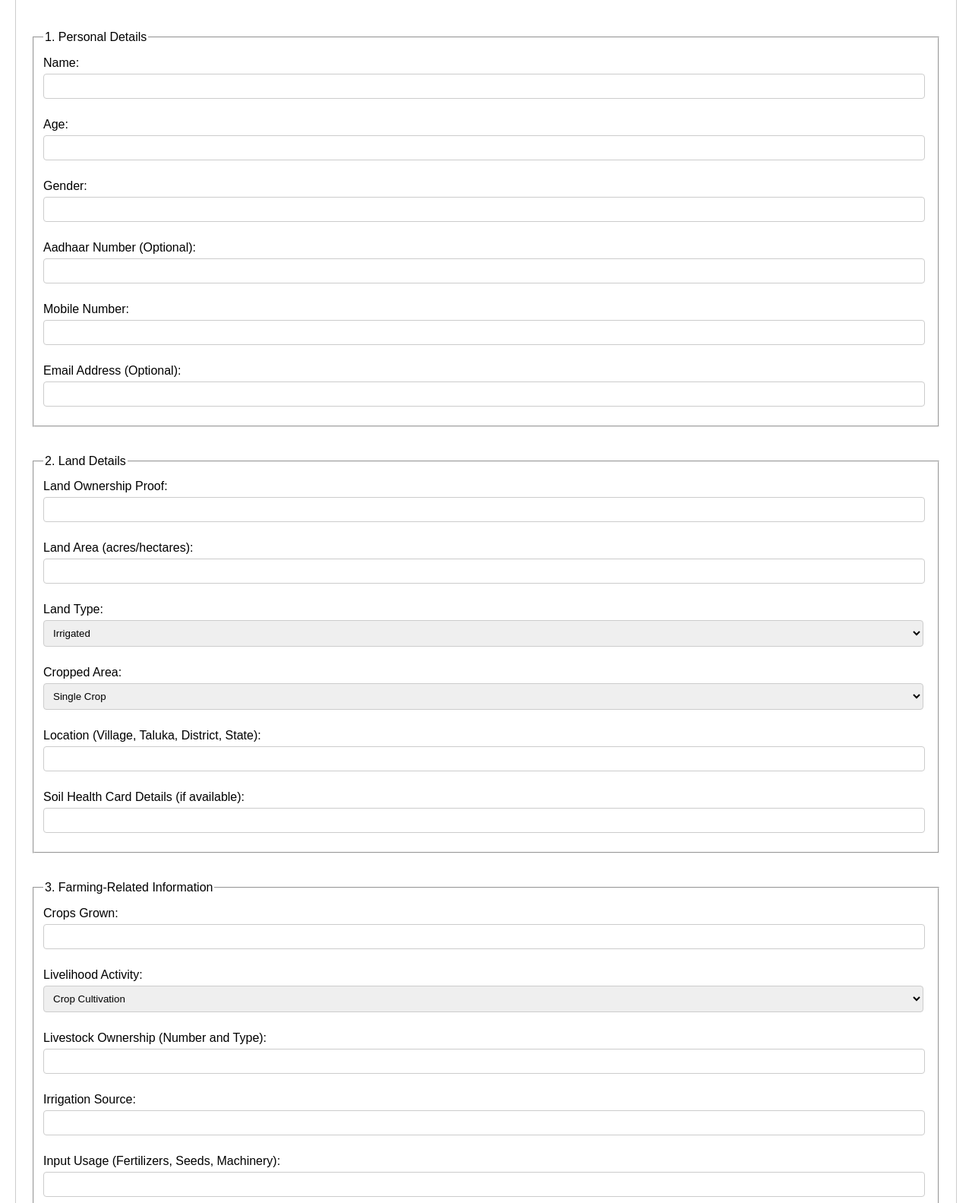
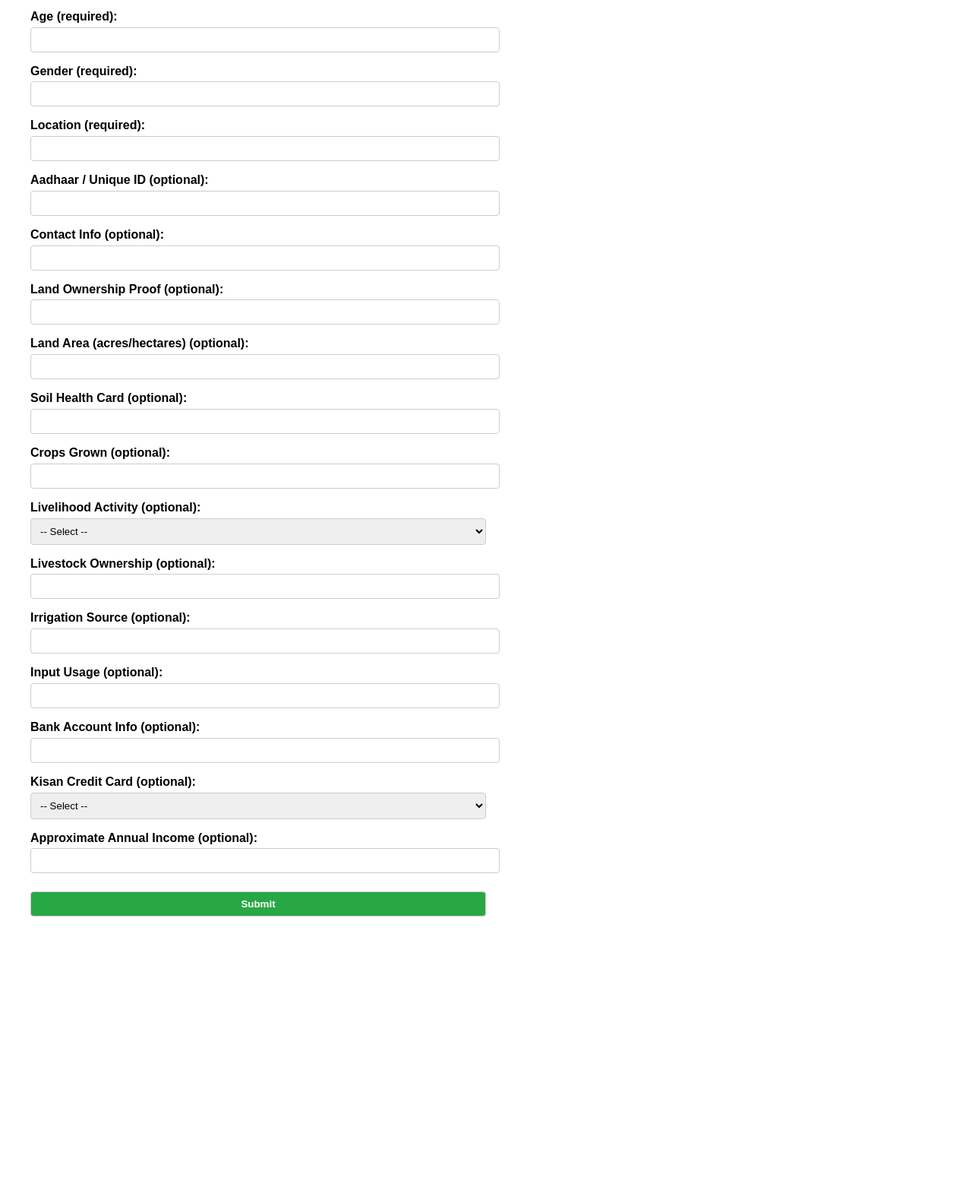
Before and after one commit to Shubhamjoshi1234/IEEE-frontend, a website: page form.html in a window 1280 px wide. Shown: the part 163-1746 px from the top of the page at 76% size. After the commit the page ends 1441 px from the top, so only its background shows below. Drawn offline with Linux system fonts and the light colour scheme.

Commit message:
form.html changes

```diff
--- a/form.html
+++ b/form.html
@@ -1,157 +1,124 @@
 <!DOCTYPE html>
 <html lang="en">
 <head>
-    <meta charset="UTF-8">
-    <meta name="viewport" content="width=device-width, initial-scale=1.0">
+  <meta charset="UTF-8" />
+  <meta name="viewport" content="width=device-width, initial-scale=1.0"/>
   <title>Farmer Registration Form</title>
   <style>
+    /* Basic styling for demonstration */
     body {
       font-family: Arial, sans-serif;
       margin: 20px;
       padding: 20px;
-            border: 1px solid #ccc;
-            border-radius: 5px;
-            max-width: 100%;
+      max-width: 600px;
     }
+
     h2 {
       text-align: center;
+      margin-bottom: 1rem;
     }
+
     label {
       display: block;
-            margin: 10px 0 5px;
+      margin-top: 1rem;
+      font-weight: bold;
     }
-        input {
-            width: 98%;
+
+    input, select, button {
+      width: 100%;
       padding: 8px;
-            margin-bottom: 15px;
+      margin-top: 0.3rem;
       border: 1px solid #ccc;
       border-radius: 4px;
     }
-        select {
-            width: 99.4%;
-            padding: 8px;
-            margin-bottom: 15px;
-            border: 1px solid #ccc;
-            border-radius: 4px;
+
+    button {
+      margin-top: 1.5rem;
+      background-color: #28a745;
+      color: #fff;
+      cursor: pointer;
+      font-weight: bold;
     }
-        button {
-            padding: 10px 15px;
-            background-color: #28a745;
-            color: white;
-            border: none;
-            border-radius: 5px;
-            cursor: pointer;
-        }
+
     button:hover {
       background-color: #218838;
     }
-        .alert {
-            padding: 10px;
-            margin: 10px 0;
-            border-radius: 4px;
+
+    /* Container for alerts placed BELOW the form */
+    #alertContainer {
+      margin-top: 2rem;
+    }
+
+    /* Success alert styling */
+    #successAlert {
       display: none;
+      background-color: #28a745;
+      color: #fff;
+      border: 1px solid #28a745;
+      padding: 15px;
+      border-radius: 5px;
+      font-weight: bold;
+      text-align: center;
+      margin-bottom: 1rem;
+      white-space: pre-wrap; /* preserve JSON/new lines */
     }
-        .alert-success {
-            background-color: #d4edda;
-            color: #155724;
-            border: 1px solid #c3e6cb;
-        }
-        .alert-error {
-            background-color: #f8d7da;
-            color: #721c24;
-            border: 1px solid #f5c6cb;
-        }
-        #apiResponse {
-            margin-top: 20px;
+
+    /* Error alert styling */
+    #errorAlert {
+      display: none;
+      background-color: #dc3545;
+      color: #fff;
+      border: 1px solid #dc3545;
       padding: 15px;
-            background-color: #f8f9fa;
-            border: 1px solid #dee2e6;
-            border-radius: 4px;
-            display: none;
-        }
-        #apiResponse h3 {
-            margin-top: 0;
-            color: #333;
-        }
-        #responseData {
-            margin-top: 10px;
-            padding: 10px;
-            background-color: white;
-            border: 1px solid #ced4da;
-            border-radius: 4px;
+      border-radius: 5px;
+      font-weight: bold;
+      text-align: center;
+      margin-bottom: 1rem;
+      white-space: pre-wrap; /* preserve error text/new lines */
     }
   </style>
 </head>
 <body>
-    <br>
-    <br>
-    <h2 style="font-size: xx-large;">Farmer Registration Form</h2>
-    <div id="successAlert" class="alert alert-success">Form submitted successfully!</div>
-    <div id="errorAlert" class="alert alert-error">Error submitting form. Please try again.</div>
-    <br>
-    <br>
-    <!-- Previous form HTML remains the same until the script tag -->
-    <form id="farmerRegistrationForm" onsubmit="handleSubmit(event)">
-        <!-- Personal Details -->
-        <fieldset>
-            <legend>1. Personal Details</legend>
-            <label for="name">Name:</label>
-            <input type="text" id="name" name="name" required>
 
-            <label for="age">Age:</label>
-            <input type="number" id="age" name="age" required>
+  <h2>Farmer Registration Form</h2>
 
-            <label for="gender">Gender:</label>
-            <input type="text" id="gender" name="gender" required>
+  <!-- Farmer Registration Form -->
+  <form id="farmerRegistrationForm">
+    <!-- Required Fields -->
+    <label for="name">Name (required):</label>
+    <input type="text" id="name" name="name" required />
 
-            <label for="aadhaar">Aadhaar Number (Optional):</label>
-            <input type="text" id="aadhaar" name="aadhaar">
+    <label for="age">Age (required):</label>
+    <input type="number" id="age" name="age" required />
 
-            <label for="mobile">Mobile Number:</label>
-            <input type="tel" id="mobile" name="mobile" required>
+    <label for="gender">Gender (required):</label>
+    <input type="text" id="gender" name="gender" required />
 
-            <label for="email">Email Address (Optional):</label>
-            <input type="email" id="email" name="email">
-        </fieldset>
-        <br>
-        <br>
-        <!-- Land Details -->
-        <fieldset>
-            <legend>2. Land Details</legend>
-            <label for="landProof">Land Ownership Proof:</label>
-            <input type="text" id="landProof" name="landProof" required>
+    <label for="location_details">Location (required):</label>
+    <input type="text" id="location_details" name="location_details" required />
 
-            <label for="landArea">Land Area (acres/hectares):</label>
-            <input type="text" id="landArea" name="landArea" required>
+    <!-- OPTIONAL FIELDS -->
+    <label for="aadhar_number_or_unique_id">Aadhaar / Unique ID (optional):</label>
+    <input type="text" id="aadhar_number_or_unique_id" name="aadhar_number_or_unique_id" />
 
-            <label for="landType">Land Type:</label>
-            <select id="landType" name="landType" required>
-                <option value="irrigated">Irrigated</option>
-                <option value="non-irrigated">Non-Irrigated</option>
-            </select>
+    <label for="contact_info">Contact Info (optional):</label>
+    <input type="text" id="contact_info" name="contact_info" />
 
-            <label for="croppedArea">Cropped Area:</label>
-            <select id="croppedArea" name="croppedArea" required>
-                <option value="single">Single Crop</option>
-                <option value="multiple">Multiple Crops</option>
-            </select>
+    <label for="land_ownership_proof">Land Ownership Proof (optional):</label>
+    <input type="text" id="land_ownership_proof" name="land_ownership_proof" />
 
-            <label for="location">Location (Village, Taluka, District, State):</label>
-            <input type="text" id="location" name="location" required>
+    <label for="land_area">Land Area (acres/hectares) (optional):</label>
+    <input type="text" id="land_area" name="land_area" />
 
-            <label for="soilHealthCard">Soil Health Card Details (if available):</label>
-            <input type="text" id="soilHealthCard" name="soilHealthCard">
-        </fieldset>
-        <br>
-        <br>
-        <!-- Farming-Related Information -->
-        <fieldset>
-            <legend>3. Farming-Related Information</legend>
-            <label for="cropsGrown">Crops Grown:</label>
-            <input type="text" id="cropsGrown" name="cropsGrown" required>
+    <label for="soil_health_card">Soil Health Card (optional):</label>
+    <input type="text" id="soil_health_card" name="soil_health_card" />
 
-            <label for="livelihoodActivity">Livelihood Activity:</label>
-            <select id="livelihoodActivity" name="livelihoodActivity" required>
+    <label for="crop_grown">Crops Grown (optional):</label>
+    <input type="text" id="crop_grown" name="crop_grown" />
+
+    <label for="livelehood_activity">Livelihood Activity (optional):</label>
+    <select id="livelehood_activity" name="livelehood_activity">
+      <option value="">-- Select --</option>
       <option value="cropCultivation">Crop Cultivation</option>
       <option value="horticulture">Horticulture</option>
       <option value="dairy">Dairy</option>
@@ -159,113 +126,127 @@
       <option value="fisheries">Fisheries</option>
     </select>
 
-            <label for="livestockOwnership">Livestock Ownership (Number and Type):</label>
-            <input type="text" id="livestockOwnership" name="livestockOwnership">
+    <label for="livestock_ownership">Livestock Ownership (optional):</label>
+    <input type="text" id="livestock_ownership" name="livestock_ownership" />
 
-            <label for="irrigationSource">Irrigation Source:</label>
-            <input type="text" id="irrigationSource" name="irrigationSource" required>
+    <label for="irrigation_source">Irrigation Source (optional):</label>
+    <input type="text" id="irrigation_source" name="irrigation_source" />
 
-            <label for="inputUsage">Input Usage (Fertilizers, Seeds, Machinery):</label>
-            <input type="text" id="inputUsage" name="inputUsage" required>
-        </fieldset>
-        <br>
-        <br>
-        <!-- Financial Details -->
-        <fieldset>
-            <legend>4. Financial Details</legend>
-            <label for="accountNumber">Bank Account Number:</label>
-            <input type="text" id="accountNumber" name="accountNumber" required>
+    <label for="input_usage">Input Usage (optional):</label>
+    <input type="text" id="input_usage" name="input_usage" />
 
-            <label for="ifscCode">IFSC Code:</label>
-            <input type="text" id="ifscCode" name="ifscCode" required>
+    <label for="bank_account_info">Bank Account Info (optional):</label>
+    <input type="text" id="bank_account_info" name="bank_account_info" />
 
-            <label for="aadhaarLinked">Is your bank account linked with Aadhaar?</label>
-            <select id="aadhaarLinked" name="aadhaarLinked" required>
+    <label for="kisan_credit_card">Kisan Credit Card (optional):</label>
+    <select id="kisan_credit_card" name="kisan_credit_card">
+      <option value="">-- Select --</option>
       <option value="yes">Yes</option>
       <option value="no">No</option>
     </select>
 
-            <label for="kccDetails">Kisan Credit Card (KCC) Details:</label>
-            <select id="kccDetails" name="kccDetails" required>
-                <option value="yes">Yes</option>
-                <option value="no">No</option>
-            </select>
+    <label for="income_details">Approximate Annual Income (optional):</label>
+    <input type="text" id="income_details" name="income_details" />
 
-            <label for="annualIncome">Approximate Annual Income:</label>
-            <input type="number" id="annualIncome" name="annualIncome" required>
-        </fieldset>
-
-        <button type="submit">Submit</button>
+    <!-- Submit Button -->
+    <button id="submitButton" type="button">Submit</button>
   </form>
 
-    <!-- New API Response Display Section -->
-    <div id="apiResponse">
-        <h3>Policy Recommendations</h3>
-        <div id="responseData"></div>
+  <!-- Alerts Container BELOW the form -->
+  <div id="alertContainer">
+    <div id="successAlert"></div>
+    <div id="errorAlert"></div>
   </div>
 
   <script>
-        async function handleSubmit(event) {
-            event.preventDefault();
+    // Attach a 'click' listener to the "Submit" button
+    document.getElementById("submitButton").addEventListener("click", async function () {
+      const form = document.getElementById("farmerRegistrationForm");
+      const submitButton = document.getElementById("submitButton");
+      const successAlert = document.getElementById("successAlert");
+      const errorAlert = document.getElementById("errorAlert");
 
-            const form = event.target;
-            const successAlert = document.getElementById('successAlert');
-            const errorAlert = document.getElementById('errorAlert');
-            const apiResponse = document.getElementById('apiResponse');
-            const responseData = document.getElementById('responseData');
+      // Hide previous alerts
+      successAlert.style.display = "none";
+      errorAlert.style.display = "none";
 
-            // Hide any existing alerts and response
-            successAlert.style.display = 'none';
-            errorAlert.style.display = 'none';
-            apiResponse.style.display = 'none';
+      // Add a "loading" state to the button
+      submitButton.textContent = "Submitting...";
+      submitButton.disabled = true;
 
-            // Prepare the data according to the API requirements
-            const formData = {
+      // Prepare query parameters based on form fields
+      const params = new URLSearchParams({
         name: form.name.value,
-                age: parseInt(form.age.value),
+        age: form.age.value,
         gender: form.gender.value,
-                aadhar_number_or_unique_id: form.aadhaar.value,
-                contact_info: `${form.mobile.value}${form.email.value ? ', ' + form.email.value : ''}`,
-                land_ownership_proof: form.landProof.value,
-                land_area: form.landArea.value,
-                location_details: form.location.value,
-                soil_health_card: form.soilHealthCard.value,
-                crop_grown: form.cropsGrown.value,
-                livelehood_activity: form.livelihoodActivity.value,
-                livestock_ownership: form.livestockOwnership.value,
-                irrigation_source: form.irrigationSource.value,
-                input_usage: form.inputUsage.value,
-                bank_account_info: `${form.accountNumber.value}, ${form.ifscCode.value}`,
-                kisan_credit_card: form.kccDetails.value,
-                income_details: form.annualIncome.value.toString()
-            };
+        location_details: form.location_details.value,
+        aadhar_number_or_unique_id: form.aadhar_number_or_unique_id.value || "",
+        contact_info: form.contact_info.value || "",
+        land_ownership_proof: form.land_ownership_proof.value || "",
+        land_area: form.land_area.value || "",
+        soil_health_card: form.soil_health_card.value || "",
+        crop_grown: form.crop_grown.value || "",
+        livelehood_activity: form.livelehood_activity.value || "",
+        livestock_ownership: form.livestock_ownership.value || "",
+        irrigation_source: form.irrigation_source.value || "",
+        input_usage: form.input_usage.value || "",
+        bank_account_info: form.bank_account_info.value || "",
+        kisan_credit_card: form.kisan_credit_card.value || "",
+        income_details: form.income_details.value || ""
+      });
 
       try {
-                const response = await fetch('http://ec2-15-206-159-122.ap-south-1.compute.amazonaws.com:8010/api/chatbot/policy-recommender', {
-                    method: 'POST',
+        // Send a POST request with query parameters in the URL
+        const response = await fetch(
+          `http://ec2-15-206-159-122.ap-south-1.compute.amazonaws.com:8010/api/chatbot/policy-recommender?${params.toString()}`,
+          {
+            method: "POST",
             headers: {
-                        'Content-Type': 'application/json',
-                        'accept': 'application/json'
-                    },
-                    body: JSON.stringify(formData)
-                });
-
-                const result = await response.json();
-
-                if (response.ok && result.status === "success") {
-                    successAlert.style.display = 'block';
-                    // Display the API response data
-                    responseData.textContent = result.data;
-                    apiResponse.style.display = 'block';
-                    form.reset();
-                } else {
-                    throw new Error(result.message || 'Network response was not ok');
-                }
-            } catch (error) {
-                console.error('Error:', error);
-                errorAlert.style.display = 'block';
+              "Content-Type": "application/json",
+              "Accept": "application/json"
             }
           }
+        );
+
+        if (response.ok) {
+          // Since we get a string response, read it as text:
+          const textData = await response.text();
+
+          // Try to parse it as JSON for nicer formatting
+          let formattedOutput;
+          try {
+            const parsedJSON = JSON.parse(textData);
+            // Pretty-print if it is valid JSON
+            formattedOutput = JSON.stringify(parsedJSON, null, 2);
+          } catch {
+            // If not valid JSON, just display the raw text
+            formattedOutput = textData;
+          }
+
+          // Display the result in the success alert at the bottom
+          successAlert.textContent = formattedOutput;
+          successAlert.style.display = "block";
+
+          // Log the raw string for debugging
+          console.log("Response (string):", textData);
+
+        } else {
+          // If API responded with an error status, read the error text
+          const errorText = await response.text();
+          throw new Error(`API responded with an error:\n${errorText}`);
+        }
+
+      } catch (error) {
+        console.error("Error:", error);
+        errorAlert.textContent = `Error submitting form:\n${error.message}`;
+        errorAlert.style.display = "block";
+
+      } finally {
+        // Restore button state
+        submitButton.textContent = "Submit";
+        submitButton.disabled = false;
+      }
+    });
   </script>
 </body>
 </html>
```
Lines whose indentation alone changed are shown as unchanged.
